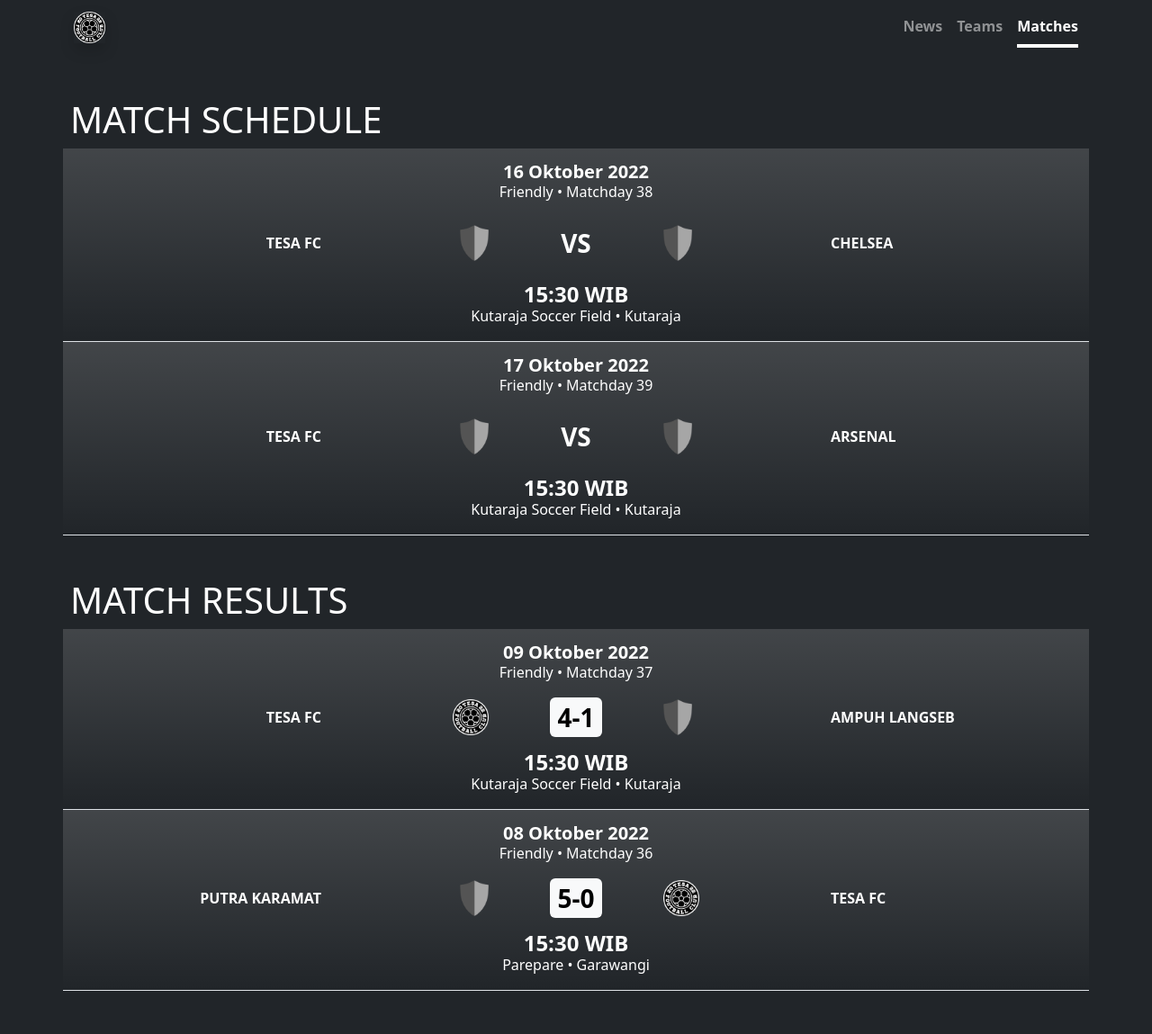
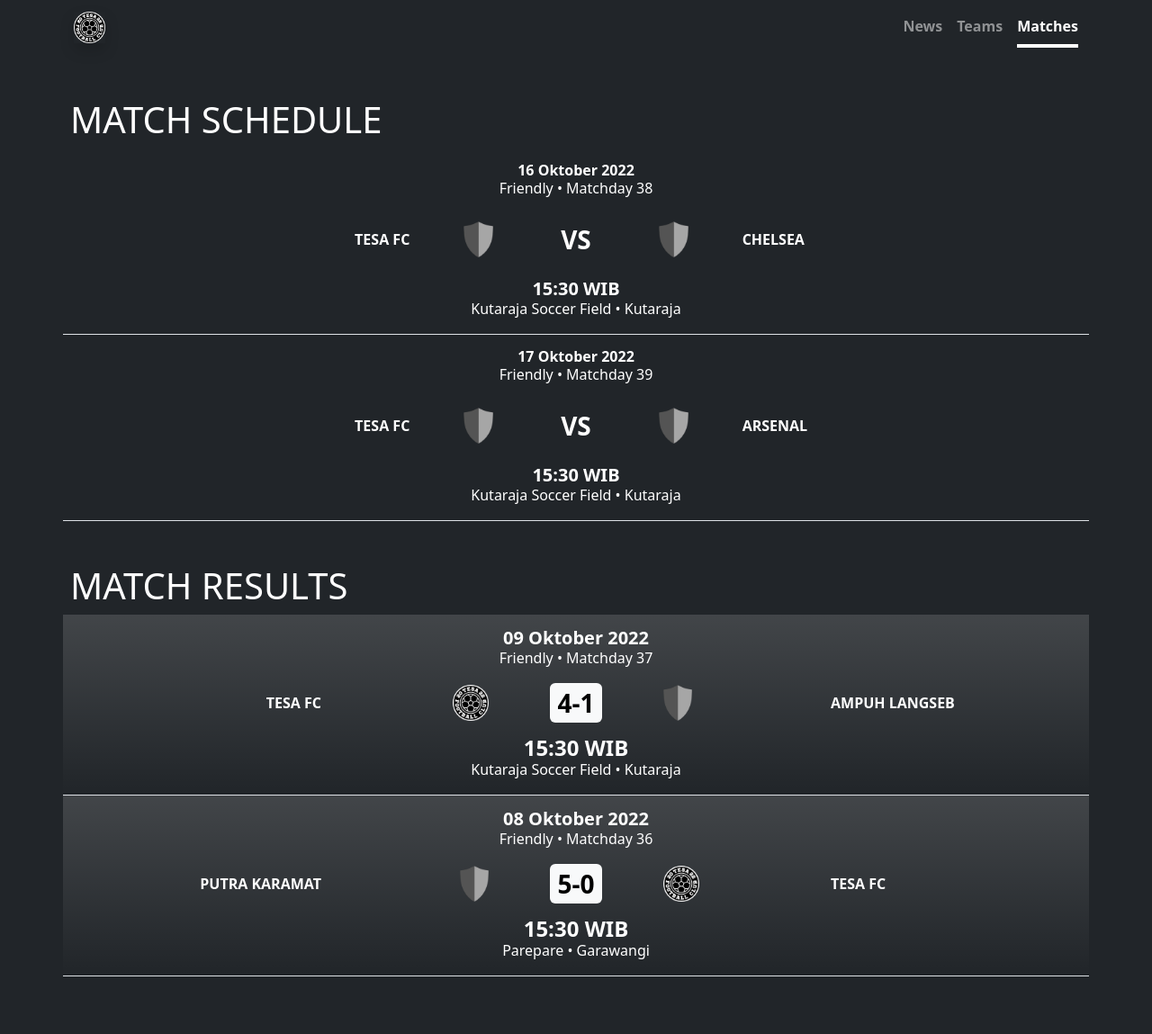
Before and after one commit to tesafc/tesafc.github.io, a Jekyll site: the page built from matches.html, in a window 1280 px wide. Shown: the whole page at 90% size. Built offline with Jekyll 4.4.1, drawn with Linux system fonts in a browser that asks for light colours.

Commit message:
Update matches.html

```diff
--- a/matches.html
+++ b/matches.html
@@ -10,32 +10,32 @@
     <div class="row row-cols-1 g-0">
       {% for match in schedules %}
       <div class="col">
-        <div class="card text-bg-dark bg-gradient border-0 border-bottom rounded-0 px-0 py-2">
+        <div class="card text-bg-dark border-0 border-bottom rounded-0 px-0 py-2">
           <div class="card-header bg-transparent border-0">
-            <p class="card-text text-center text-capitalize fs-5 fw-bolder mb-0 lh-1">{{ match.time }}</p>
+            <p class="card-text text-center text-capitalize fw-bolder mb-0 lh-1">{{ match.time }}</p>
             <p class="card-text text-center text-capitalize mb-0">{{ match.competition }} • {{ match.matchday }}</p>
           </div>
           <div class="card-body py-2">
-            <div class="row g-2">
-              <div class="col-3 d-flex justify-content-end align-items-center">
+            <div class="row g-0">
+              <div class="col-4 d-flex justify-content-end align-items-center">
                 <p class="card-text text-end text-uppercase fw-bolder lh-1">{{ match.home-team.name }}</p>
               </div>
-              <div class="col-2 d-flex justify-content-end align-items-center">
+              <div class="col-1 d-flex justify-content-end align-items-center">
                 <img src="{% if match.home-team.logo %}{{ match.home-team.logo | relative_url }}{% else %}{{ '/assets/img/logo/logo-blank.png' | relative_url }}{% endif %}" alt="" class="text-end" width="auto" height="40">
               </div>
               <div class="col-2 d-flex justify-content-center align-items-center">
                 <p class="text-center fs-3 fw-bolder p-2 mb-0">VS</p>
               </div>
-              <div class="col-2 d-flex justify-content-start align-items-center">
+              <div class="col-1 d-flex justify-content-start align-items-center">
                 <img src="{% if match.away-team.logo %}{{ match.away-team.logo | relative_url }}{% else %}{{ '/assets/img/logo/logo-blank.png' | relative_url }}{% endif %}" alt="" class="text-start" width="auto" height="40">
               </div>
-              <div class="col-3 d-flex justify-content-start align-items-center">
+              <div class="col-4 d-flex justify-content-start align-items-center">
                 <p class="card-text text-start text-uppercase fw-bolder lh-1">{{ match.away-team.name }}</p>
               </div>
             </div>
           </div>
           <div class="card-footer bg-transparent border-0">
-            <p class="card-text text-center text-uppercase fs-4 fw-bolder mb-0 lh-1">{{ match.kick-off }}</p>
+            <p class="card-text text-center text-uppercase fs-5 fw-bolder mb-0 lh-1">{{ match.kick-off }}</p>
             <p class="card-text text-center text-capitalize mb-0">{{ match.stadium }} • {{ match.place }}</p>
           </div>
         </div>
```
